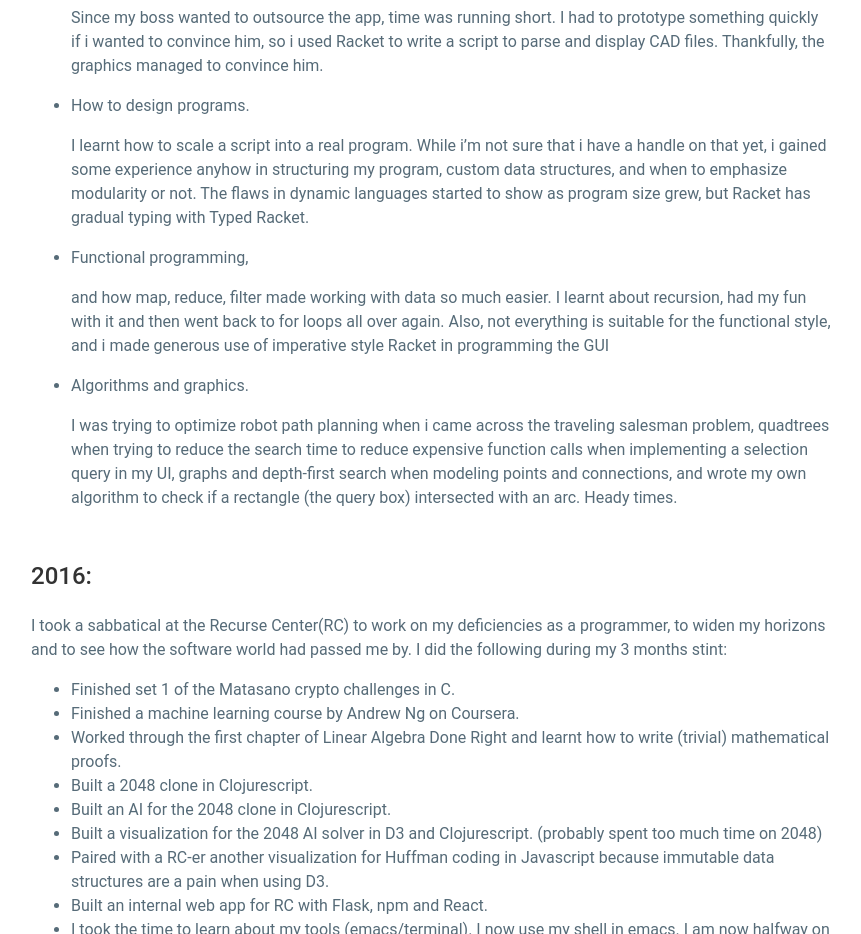
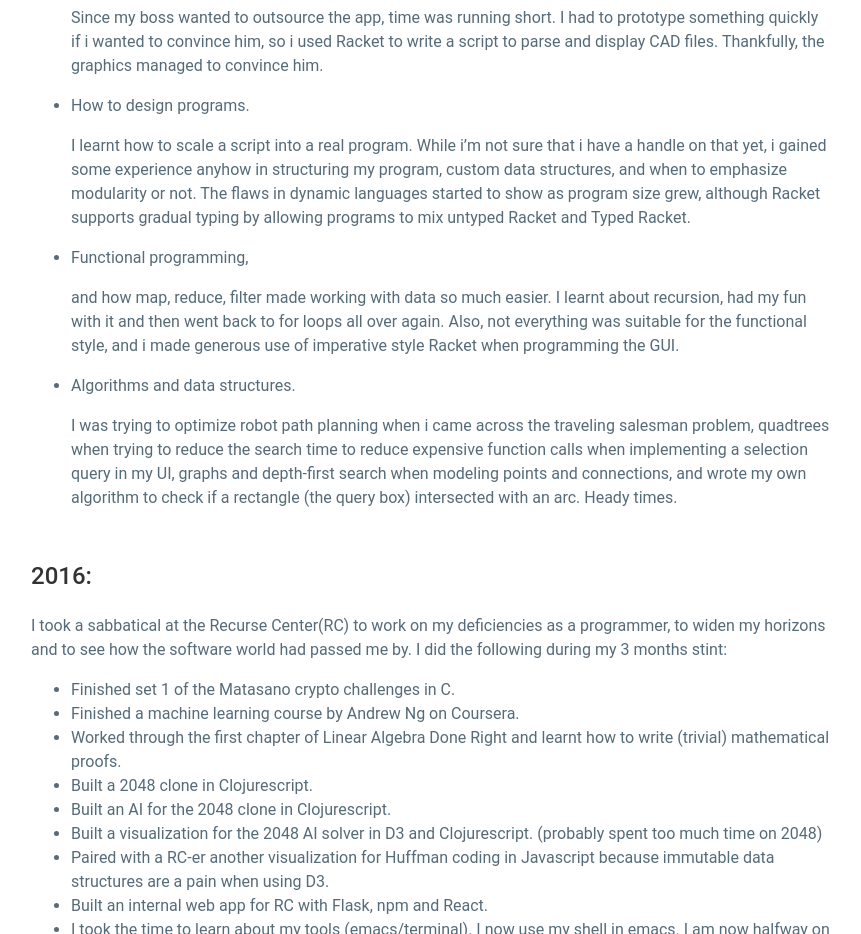
Before and after one commit to xtrntr/xtrntr.github.io, a plain HTML site: page writings/zero-to-sixty.html in a window 1280 px wide. Shown: the part 1700-2634 px from the top of the page, without its empty margins (209-1070 px from the left). Drawn offline with Linux system fonts and the light colour scheme.

Commit message:
More edits

```diff
--- a/writings/zero-to-sixty.html
+++ b/writings/zero-to-sixty.html
@@ -46,12 +46,12 @@
                     <p>Since my boss wanted to outsource the app, time was running short. I had to prototype something quickly if i wanted to convince him, so i used Racket to write a script to parse and display CAD files. Thankfully, the graphics managed to convince him.</p>
 
                     <li>How to design programs.</li>
-                    <p>I learnt how to scale a script into a real program. While i’m not sure that i have a handle on that yet, i gained some experience anyhow in structuring my program, custom data structures, and when to emphasize modularity or not. The flaws in dynamic languages started to show as program size grew, but Racket has gradual typing with Typed Racket.</p>
+                    <p>I learnt how to scale a script into a real program. While i’m not sure that i have a handle on that yet, i gained some experience anyhow in structuring my program, custom data structures, and when to emphasize modularity or not. The flaws in dynamic languages started to show as program size grew, although Racket supports gradual typing by allowing programs to mix untyped Racket and Typed Racket.</p>
 
                     <li>Functional programming,</li>
-                    <p>and how map, reduce, filter made working with data so much easier. I learnt about recursion, had my fun with it and then went back to for loops all over again. Also, not everything is suitable for the functional style, and i made generous use of imperative style Racket in programming the GUI</p>
+                    <p>and how map, reduce, filter made working with data so much easier. I learnt about recursion, had my fun with it and then went back to for loops all over again. Also, not everything was suitable for the functional style, and i made generous use of imperative style Racket when programming the GUI.</p>
 
-                    <li>Algorithms and graphics.</li>
+                    <li>Algorithms and data structures.</li>
                     <p>I was trying to optimize robot path planning when i came across the traveling salesman problem, quadtrees when trying to reduce the search time to reduce expensive function calls when implementing a selection query in my UI, graphs and depth-first search when modeling points and connections, and wrote my own algorithm to check if a rectangle (the query box) intersected with an arc. Heady times.</p>
                 </ul>
 
@@ -70,7 +70,6 @@
                     <li>I took the time to learn about my tools (emacs/terminal). I now use my shell in emacs. I am now halfway on the path to emacs enlightenment.</li>
                     <li>"Algorithm" Fridays, where a group take turns to practice whiteboarding individually and the rest discuss the problem on chat quietly.</li>
 
-
             </div>
         </main>
     </body>
```
